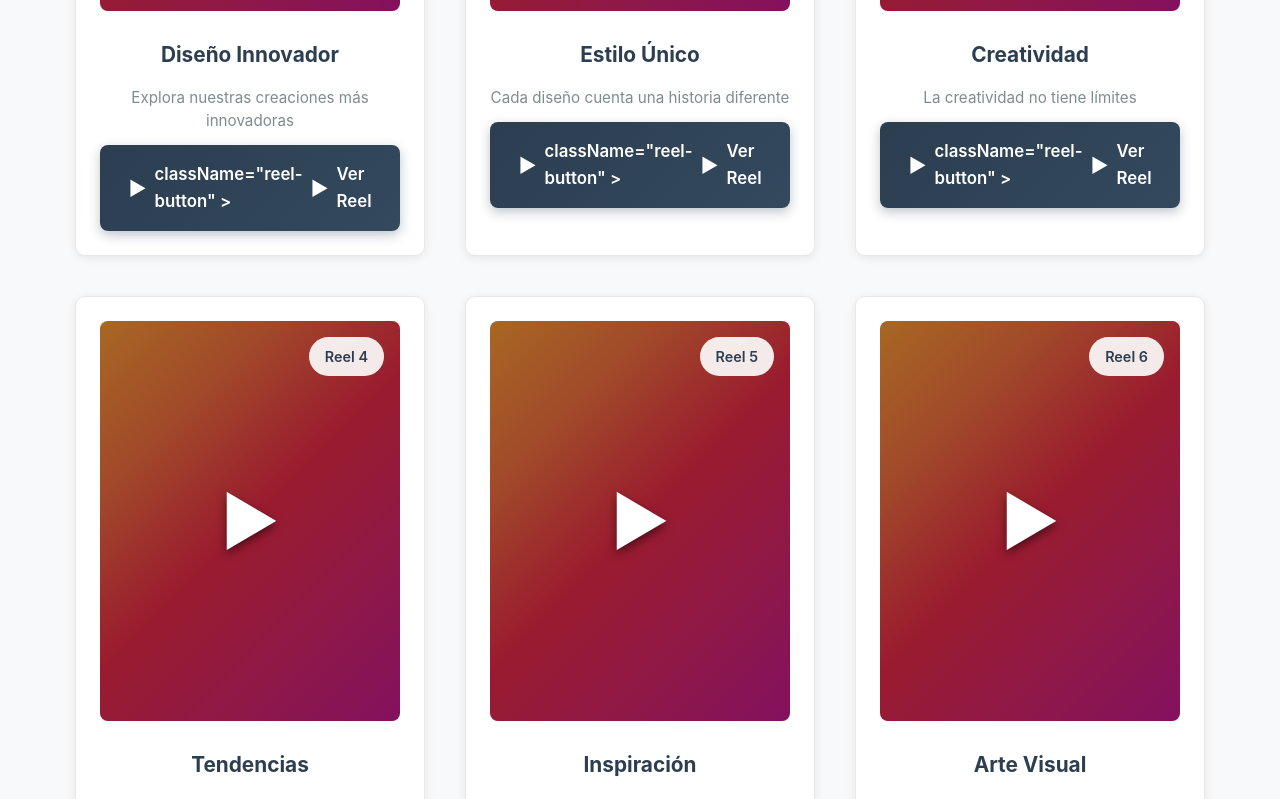
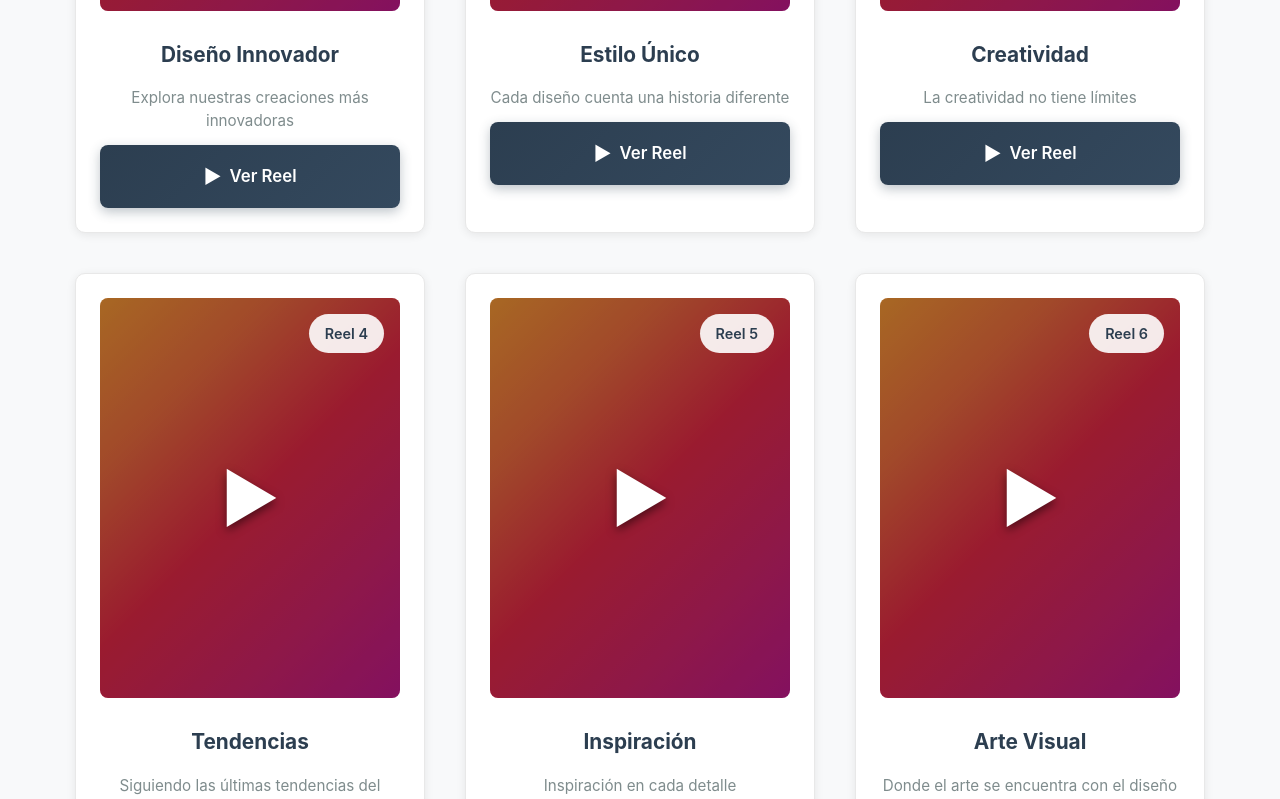
Before and after one commit to Z1v1c/Proyecto-zivic, a React (Vite) app: page /Proyecto-zivic/framework in a window 1280 px wide. Shown: the part 1040-1839 px from the top of the page. Built offline with nearby package versions, Linux system fonts and the light colour scheme.

Commit message:
Corregir error de sintaxis en Framework.jsx

```diff
--- a/src/pages/Framework.jsx
+++ b/src/pages/Framework.jsx
@@ -90,9 +90,6 @@ const Framework = () => {
                     href={reel.url}
                     target="_blank"
                     rel="noopener noreferrer"
-                  className="reel-button"
-                >
-                  <span className="button-icon">▶</span>
                     className="reel-button"
                   >
                     <span className="button-icon">▶</span>
```
